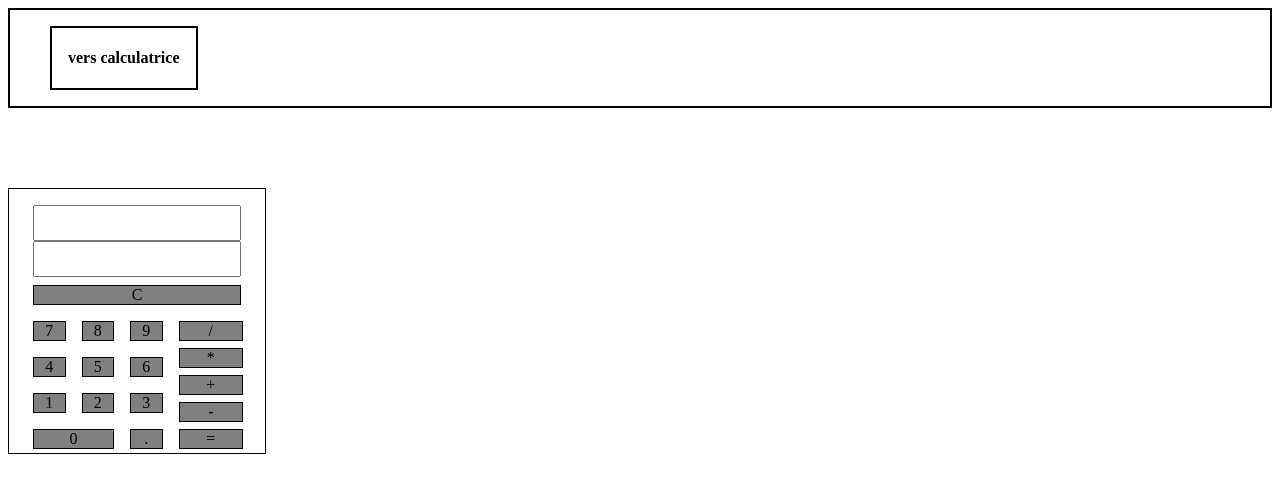
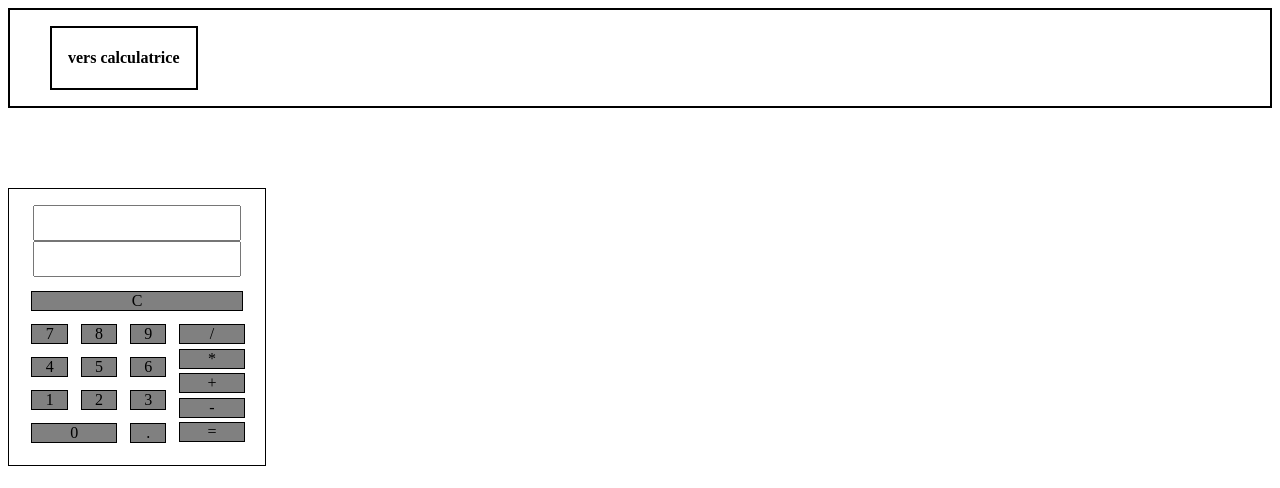
Before and after one commit to lqksdfohd/divers, an Angular app: page /calculatrice in a window 1280 px wide. Shown: the top 488 px of the page. Built offline with nearby package versions, Linux system fonts and the light colour scheme.

Commit message:
clean: corriger le css

```diff
--- a/src/app/calculatrice/calculatrice.component.css
+++ b/src/app/calculatrice/calculatrice.component.css
@@ -23,9 +23,9 @@ div.affichage-calcul textarea, div.affichage-resultat textarea{
 
 div.input{
     width: inherit;
-    height: 10rem;
     display: flex;
     flex-direction: column;
+    padding-top: 0.5rem;
 }
 div.input-operations{
     width: inherit;
@@ -41,7 +41,7 @@ div.liste-chiffres{
 div.chiffre,div.clear{
     background-color: gray;
     border: solid 1px black;
-    margin: 0.5rem ;
+    margin: 0.4rem ;
     text-align: center;
 }
 
@@ -53,7 +53,7 @@ div.liste-operations{
     display: flex;
     width: 30%;
     flex-direction: column;
-    margin: 0.5rem;
+    margin: 0.4rem;
     justify-content: space-between;
 }
 
```
